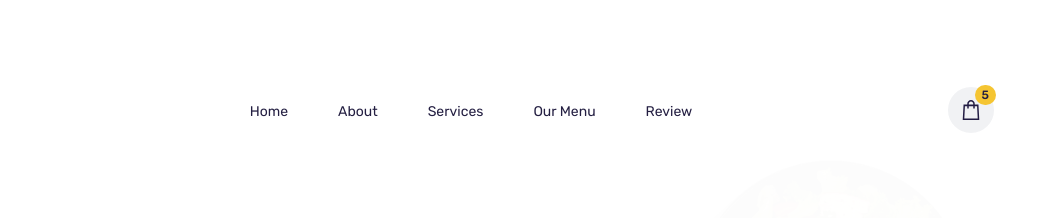
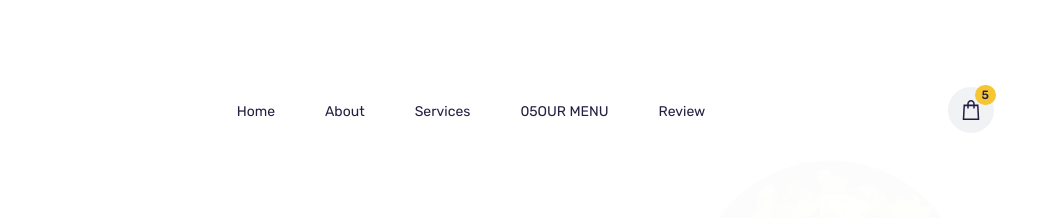
Before and after one commit to MohitBishesh/DevOps-project, a website: page index.html in a window 1280 px wide. Shown: the top 218 px of the page, 219-1280 px from the left. Drawn offline with nearby package versions, Linux system fonts and the light colour scheme.

Commit message:
Update index.html

```diff
--- a/index.html
+++ b/index.html
@@ -64,7 +64,7 @@
             </li>
 
             <li>
-              <a href="#menu" class="nav-link">Our Menu</a>
+              <a href="#menu" class="nav-link">05OUR MENU</a>
             </li>
 
             <li>
```
